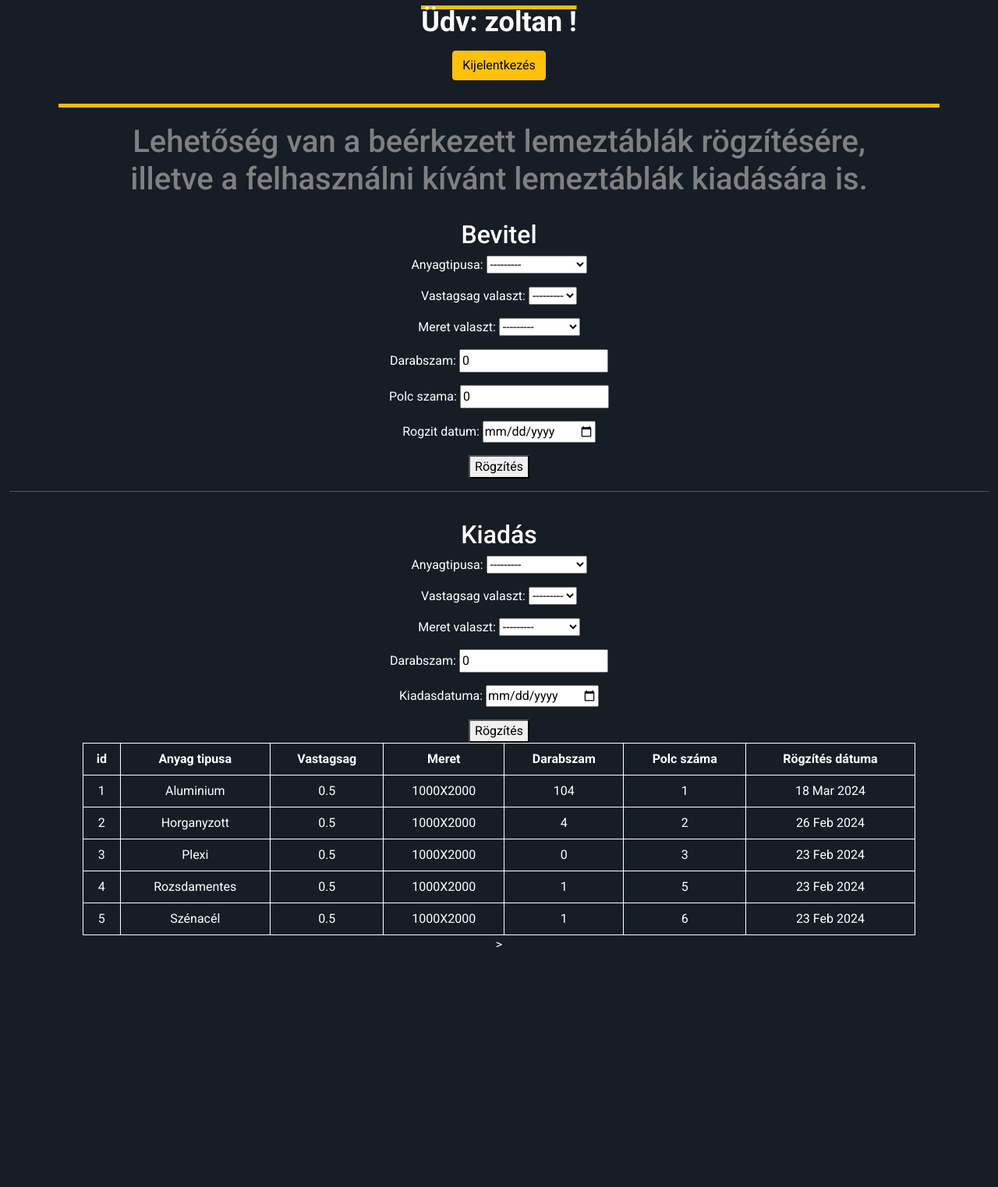
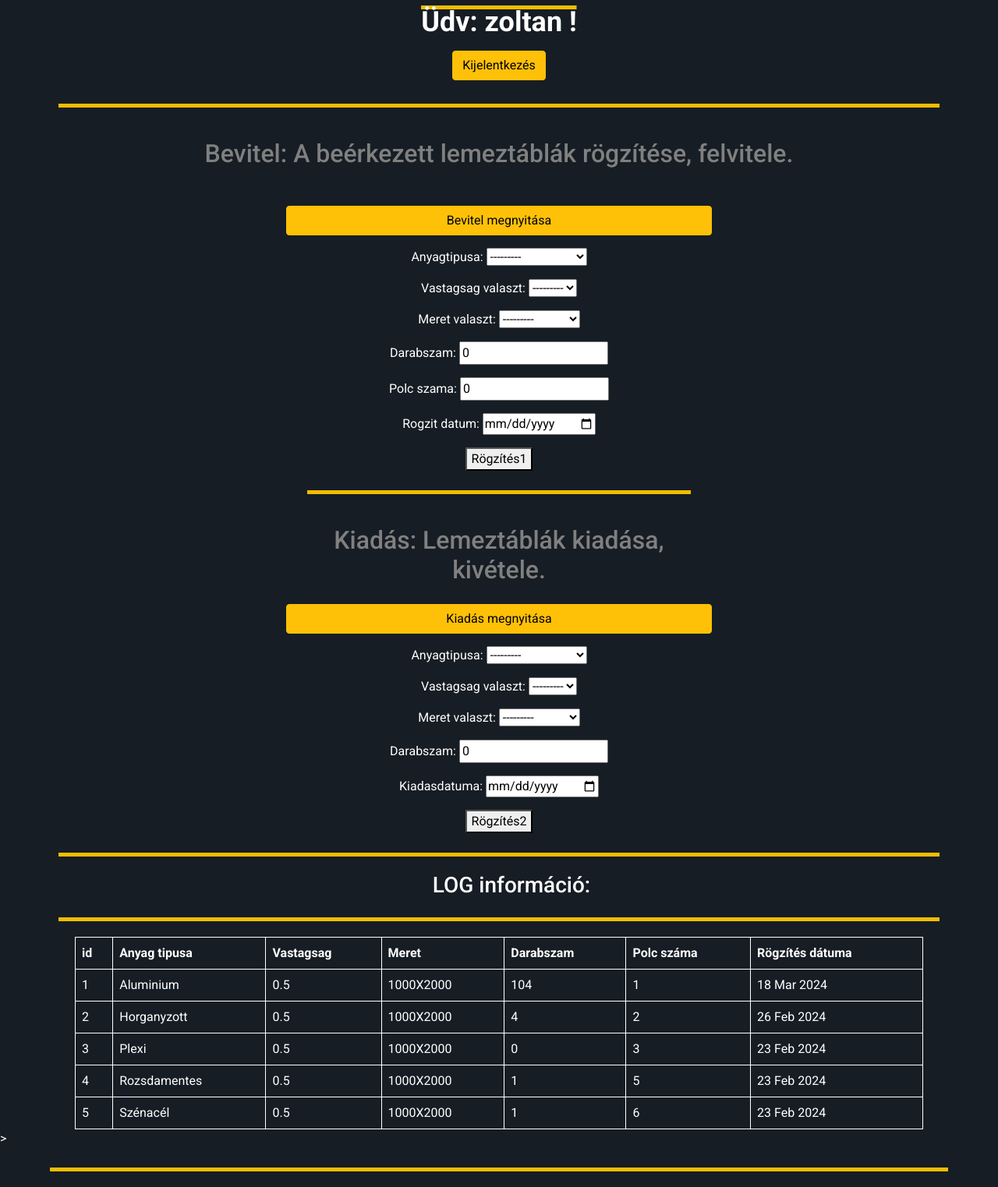
Before and after one commit to znyisztor77/NZ_NYZ_KM_vizsgaremek, a Django app: page /raktar/ in a window 1280 px wide. Shown: the part 291-1814 px from the top of the page at 78% size. Before the commit the page ends 1507 px from the top, so only its background shows below. Run offline with Django 5.2, Linux system fonts and the light colour scheme; a user stored in the database is signed in; data comes from the database, SQL or seed files in the repository; some libraries are stand-ins or nearby versions.

Commit message:
raktár elkezdve -bevitel-kiadás szétszedve

```diff
--- a/nznyzkm_vizsga/static/css/raktar.css
+++ b/nznyzkm_vizsga/static/css/raktar.css
@@ -173,7 +173,7 @@
 h2 {
     padding-top: 20px;
     text-align: center;
-    color: white;
+    color: grey;
     margin-left: auto;
     margin-right: auto;
 }
--- a/nznyzkm_vizsga/templates/raktar.html
+++ b/nznyzkm_vizsga/templates/raktar.html
@@ -64,16 +64,14 @@
 
 
 
-
-
     <!-- START megrendeles oldal tartalma -->
 
     <div id="kozepre" class="container-fluid">
 
 
 
-
-        <img class="warning-pics" src="/static/pictures/user_icon_raktaros-feher.png" alt="raktáros felhasználói ikon" title="raktáros felhasználói ikon">
+        <img class="warning-pics" src="/static/pictures/user_icon_raktaros-feher.png" alt="raktáros felhasználói ikon"
+            title="raktáros felhasználói ikon">
 
 
         {% if user.is_authenticated and user.raktaros == True %}
@@ -91,6 +89,8 @@
     </div>
 
 
+
+
     <div id="kozepre" class="container-fluid">
 
 
@@ -101,30 +101,75 @@
         <!--nem kell üzenet-->
         {% endif %}
 
-        <h1>Lehetőség van a beérkezett lemeztáblák rögzítésére, illetve a felhasználni kívánt lemeztáblák kiadására is.</h1>
 
 
 
-        <div class="raktarcontainer">
+            <h2>Bevitel: A beérkezett lemeztáblák rögzítése, felvitele.</h2>
 
-            <div class="raktaroldalsav">
+<!-- TOGGLE gombok -->
+        <div class="container">
+            <div class="row mt-5 justify-content-center">
+                <div class="col-md-6">
+                    <div class="d-flex flex-column">
+
+                        <button class="btn btn-primary btn-warning mb-3" onclick="toggleContent(1)">Bevitel
+                            megnyitása</button>
+                        <div id="content1" class="content">
+
+                            <!-- bevitel tartalma 1 -->
                             <form method="POST">
                                 {% csrf_token%}
-                    <h2>Bevitel</h2>
                                 {{bevform.as_p}}
-                    <button name="bevitel" type="submit">Rögzítés</button>
-                    <!--input type="submit" value="Rögzítés"/-->
+                                <button name="bevitel" type="submit">Rögzítés1</button>
+                            </form>
+                            <div class="text-warning" role="status">
+                                <span class="sr-only"></span>
+                            </div>
+                        </div>
 
-                </form>
-                <hr>
+                              <!--elválasztó-->
+        <div class="sarga-csik"></div>
+        <!--elválasztó-->
+
+        <h2>Kiadás: Lemeztáblák kiadása, kivétele.</h2>
+                        <button class="btn btn-primary btn-warning mt-3" onclick="toggleContent(2)">Kiadás
+                            megnyitása</button>
+                        <div id="content2" class="content mt-3">
+
+                            <!-- bevitel tartalma 2 -->
                             <form method="POST">
                                 {% csrf_token%}
-                    <h2>Kiadás</h2>
                                 {{kiform.as_p}}
-                    <button name="kiad" type="submit">Rögzítés</button>
-                    <!--input type="submit" value="Rögzítés"/-->
+                                <button name="kiad" type="submit">Rögzítés2</button>
                             </form>
-            </div> <!--raktar oldalsav vége-->
+                        </div>
+                    </div>
+                </div>
+            </div>
+        </div>
+
+
+        <!--elválasztó-->
+        <div class="sarga-csik"></div>
+        <!--elválasztó-->
+
+
+        <!-- START bejelentkezés LOG üzenet -->
+        <ul class="log-informacio">
+            <h3>LOG információ:</h3>
+            {% for message in messages %}
+            <li{% if message.tags %} class="{{ message.tags }}" {% endif %}>{{ message }}</li>
+                {% endfor %}
+        </ul>
+        <!-- END bejelentkezés LOG üzenet -->
+
+
+        <!--elválasztó-->
+        <div class="sarga-csik"></div>
+        <!--elválasztó-->
+
+
+    </div>
 
     <div class="raktartartalom">
         <table>
@@ -156,17 +201,6 @@
     </div><!--Raktar tartalom vége-->>
 
 
-        </div>
-
-
-
-    <!-- START bejelentkezés sikeres üzenet -->
-    <ul class="log-informacio">
-        {% for message in messages %}
-        <li{% if message.tags %} class="{{ message.tags }}" {% endif %}>{{ message }}</li>
-          {% endfor %}
-      </ul>
-      <!-- END bejelentkezés sikeres üzenet -->
 
 
 
@@ -187,18 +221,58 @@
 
     <!-- END Oldal tartalma -->
 
+    <!--elválasztó-->
+    <div class="sarga-csik"></div>
+    <!--elválasztó-->
+
+
+
+    <!-- Bootstrap JS (necessary for Bootstrap's JavaScript plugins) -->
+    <script src="https://cdn.jsdelivr.net/npm/@popperjs/core@2.11.6/dist/umd/popper.min.js"></script>
+    <script src="https://cdn.jsdelivr.net/npm/bootstrap@5.3.0-alpha1/dist/js/bootstrap.min.js"></script>
+
+    <script>
+        function toggleContent(id) {
+            var content = document.getElementById('content' + id);
+            var isVisible = content.style.display === 'block';
+
+            // Bezár minden tartalmat, ha nyitva van
+            if (isVisible) {
+                content.style.display = 'none';
+            } else {
+                // Bezár minden tartalmat
+                document.querySelectorAll('.content').forEach(content => {
+                    content.style.display = 'none';
+                });
+
+                // Nyitja meg a kiválasztott tartalmat
+                content.style.display = 'block';
+            }
+        }
+    </script>
+
+
+    <script>
+        function scrollImage(event) {
+            // A görgetés mértékének kiszámítása
+            let scrollRatio = event.target.scrollLeft / (event.target.scrollWidth - event.target.clientWidth);
+
+            // A kép vízszintes pozíciójának beállítása a görgetés mértékének függvényében
+            let image = document.querySelector('.scrollable-image');
+            let maxOffset = event.target.clientWidth - image.width;
+            let offset = maxOffset * scrollRatio;
+            image.style.left = -offset + 'px';
+        }
+    </script>
 
 
 
 
-        <script src="https://code.jquery.com/jquery-3.5.1.slim.min.js"></script>
-        <script src="https://cdn.jsdelivr.net/npm/@popperjs/core@2.5.4/dist/umd/popper.min.js"></script>
-        <script src="https://stackpath.bootstrapcdn.com/bootstrap/4.5.2/js/bootstrap.min.js"></script>
 
-        <!-- Bootstrap JavaScript betöltése -->
-        <script src="https://cdn.jsdelivr.net/npm/bootstrap@5.0.2/dist/js/bootstrap.bundle.min.js"
-            integrity="sha384-MrcW6ZMFYlzcLA8Nl+NtUVF0sA7MsXsP1UyJoMp4YLEuNSfAP+JcXn/tWtIaxVXM"
-            crossorigin="anonymous"></script>
+
+
+
+
 
 </body>
 
```
Lines whose indentation alone changed are shown as unchanged.
